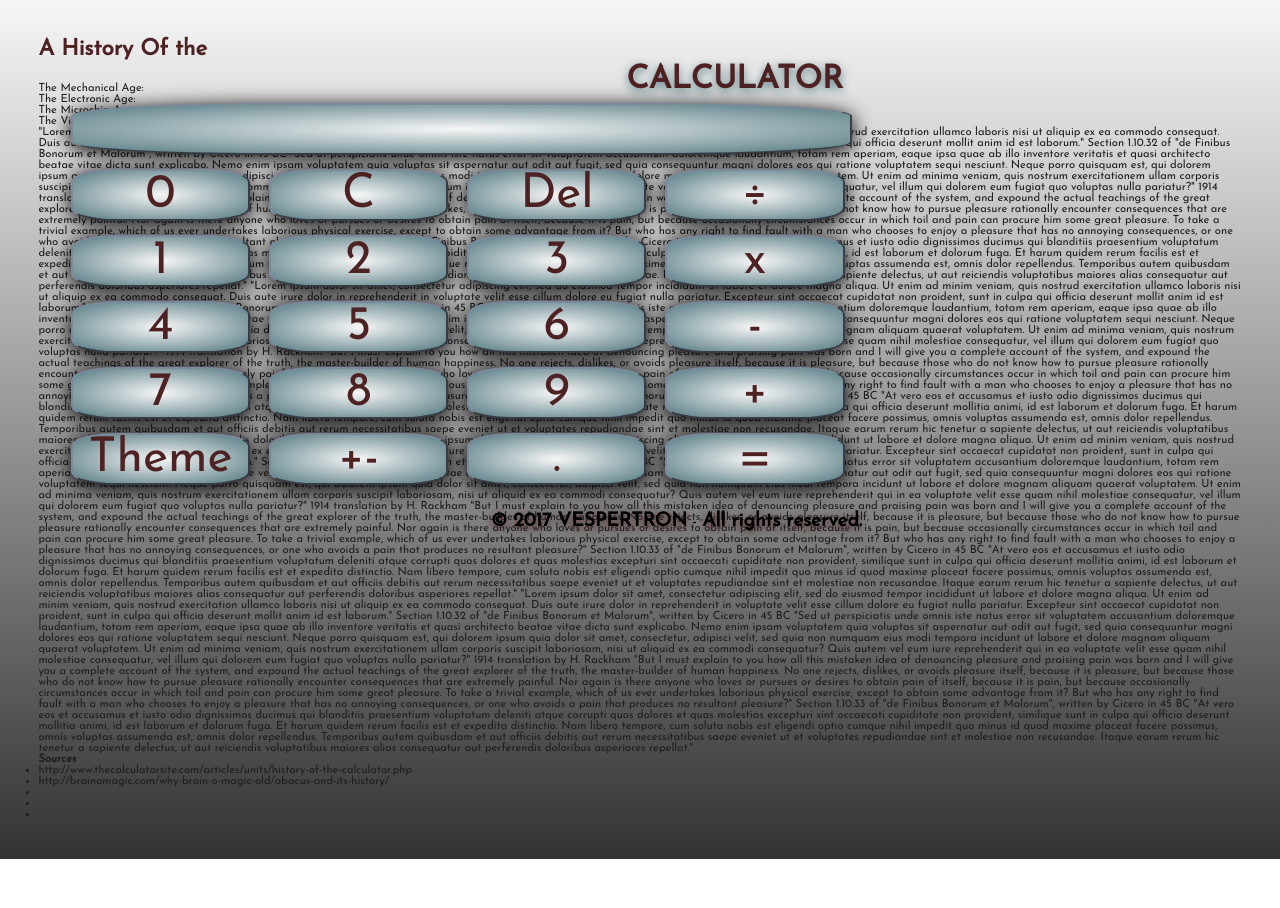
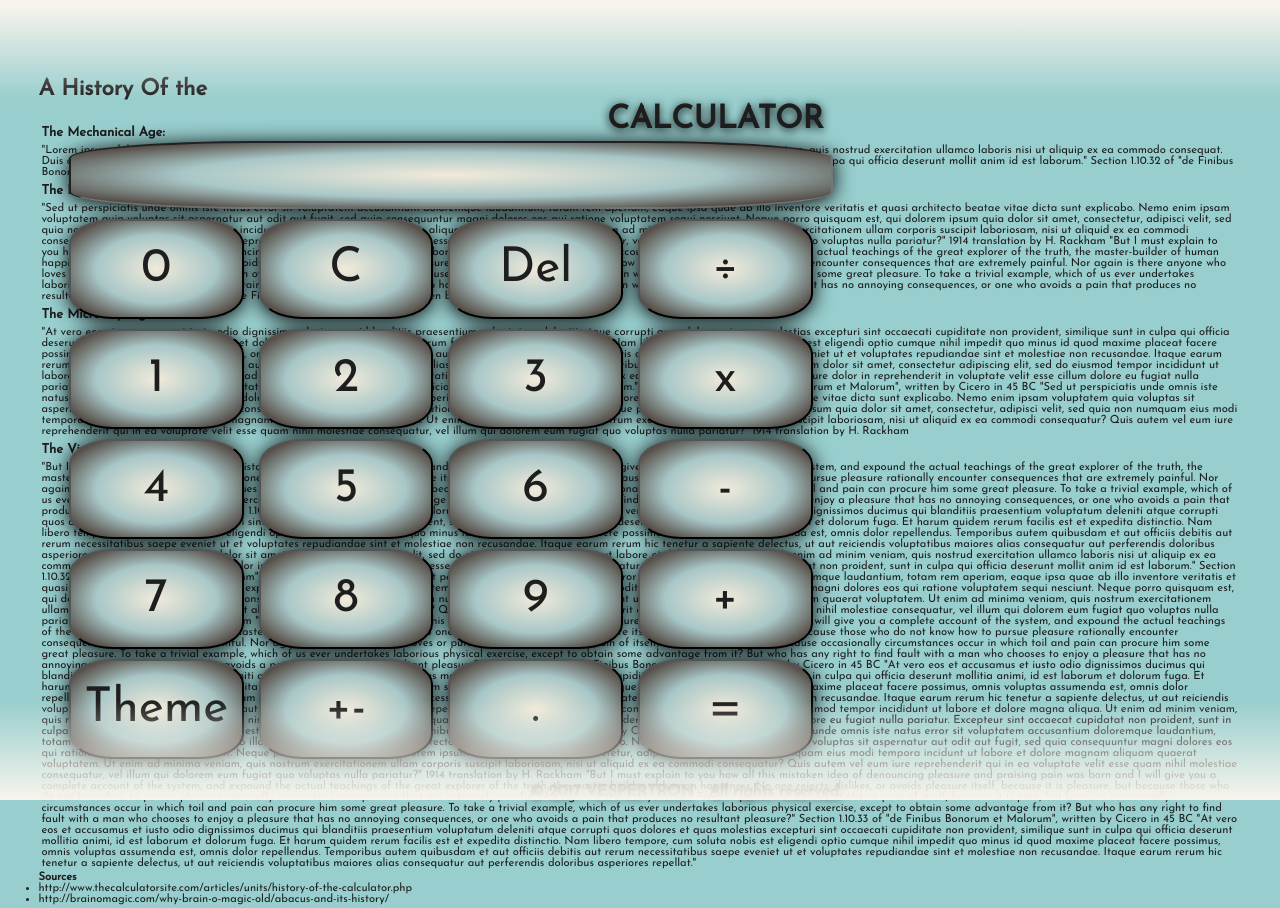
Before and after one commit to vespertron/calculator, a plain HTML site: page index.html in a window 1280 px wide. Shown: the top 908 px of the page. Before the commit the page ends 859 px from the top, so only its background shows below. Drawn offline with nearby package versions, Linux system fonts and the light colour scheme.

Commit message:
css style update

```diff
--- a/css/mintChocolate.css
+++ b/css/mintChocolate.css
@@ -11,6 +11,10 @@ html {
 
 h1, h2 {
 	font-size: 2em;
+}
+
+h3, p {
+	padding: 3px;
 }
 
 header {
--- a/index.html
+++ b/index.html
@@ -7,7 +7,7 @@
     <script src="https://code.jquery.com/jquery-1.12.3.min.js" integrity="sha256-aaODHAgvwQW1bFOGXMeX+pC4PZIPsvn2h1sArYOhgXQ=" crossorigin="anonymous"></script>
     <script src="js/script.js"></script>
     <link href="https://fonts.googleapis.com/css?family=Josefin+Sans" rel="stylesheet">
-    <link rel="stylesheet" type="text/css" href="css/vespertronClassic.css">
+    <link rel="stylesheet" type="text/css" href="css/mintChocolate.css">
 
     <title>calculator</title>
   </head>
@@ -50,32 +50,29 @@
       <h2>A History Of the</h2>
       <br />
       <br />
-      <p>The Mechanical Age: </p>
-      <p>The Electronic Age:</p>
-      <p>The Microchip Age:</p>
-      <p>The Virtual Age:</p>
+      <h3>The Mechanical Age: </h3>
       <p>"Lorem ipsum dolor sit amet, consectetur adipiscing elit, sed do eiusmod tempor incididunt ut labore et dolore magna aliqua. Ut enim ad minim veniam, quis nostrud exercitation ullamco laboris nisi ut aliquip ex ea commodo consequat. Duis aute irure dolor in reprehenderit in voluptate velit esse cillum dolore eu fugiat nulla pariatur. Excepteur sint occaecat cupidatat non proident, sunt in culpa qui officia deserunt mollit anim id est laborum."
 
-      Section 1.10.32 of "de Finibus Bonorum et Malorum", written by Cicero in 45 BC
-
-      "Sed ut perspiciatis unde omnis iste natus error sit voluptatem accusantium doloremque laudantium, totam rem aperiam, eaque ipsa quae ab illo inventore veritatis et quasi architecto beatae vitae dicta sunt explicabo. Nemo enim ipsam voluptatem quia voluptas sit aspernatur aut odit aut fugit, sed quia consequuntur magni dolores eos qui ratione voluptatem sequi nesciunt. Neque porro quisquam est, qui dolorem ipsum quia dolor sit amet, consectetur, adipisci velit, sed quia non numquam eius modi tempora incidunt ut labore et dolore magnam aliquam quaerat voluptatem. Ut enim ad minima veniam, quis nostrum exercitationem ullam corporis suscipit laboriosam, nisi ut aliquid ex ea commodi consequatur? Quis autem vel eum iure reprehenderit qui in ea voluptate velit esse quam nihil molestiae consequatur, vel illum qui dolorem eum fugiat quo voluptas nulla pariatur?"
+      Section 1.10.32 of "de Finibus Bonorum et Malorum", written by Cicero in 45 BC</p>
+      <h3>The Electronic Age:</h3>
+      <p>"Sed ut perspiciatis unde omnis iste natus error sit voluptatem accusantium doloremque laudantium, totam rem aperiam, eaque ipsa quae ab illo inventore veritatis et quasi architecto beatae vitae dicta sunt explicabo. Nemo enim ipsam voluptatem quia voluptas sit aspernatur aut odit aut fugit, sed quia consequuntur magni dolores eos qui ratione voluptatem sequi nesciunt. Neque porro quisquam est, qui dolorem ipsum quia dolor sit amet, consectetur, adipisci velit, sed quia non numquam eius modi tempora incidunt ut labore et dolore magnam aliquam quaerat voluptatem. Ut enim ad minima veniam, quis nostrum exercitationem ullam corporis suscipit laboriosam, nisi ut aliquid ex ea commodi consequatur? Quis autem vel eum iure reprehenderit qui in ea voluptate velit esse quam nihil molestiae consequatur, vel illum qui dolorem eum fugiat quo voluptas nulla pariatur?"
 
       1914 translation by H. Rackham
 
       "But I must explain to you how all this mistaken idea of denouncing pleasure and praising pain was born and I will give you a complete account of the system, and expound the actual teachings of the great explorer of the truth, the master-builder of human happiness. No one rejects, dislikes, or avoids pleasure itself, because it is pleasure, but because those who do not know how to pursue pleasure rationally encounter consequences that are extremely painful. Nor again is there anyone who loves or pursues or desires to obtain pain of itself, because it is pain, but because occasionally circumstances occur in which toil and pain can procure him some great pleasure. To take a trivial example, which of us ever undertakes laborious physical exercise, except to obtain some advantage from it? But who has any right to find fault with a man who chooses to enjoy a pleasure that has no annoying consequences, or one who avoids a pain that produces no resultant pleasure?"
 
-      Section 1.10.33 of "de Finibus Bonorum et Malorum", written by Cicero in 45 BC
-
-      "At vero eos et accusamus et iusto odio dignissimos ducimus qui blanditiis praesentium voluptatum deleniti atque corrupti quos dolores et quas molestias excepturi sint occaecati cupiditate non provident, similique sunt in culpa qui officia deserunt mollitia animi, id est laborum et dolorum fuga. Et harum quidem rerum facilis est et expedita distinctio. Nam libero tempore, cum soluta nobis est eligendi optio cumque nihil impedit quo minus id quod maxime placeat facere possimus, omnis voluptas assumenda est, omnis dolor repellendus. Temporibus autem quibusdam et aut officiis debitis aut rerum necessitatibus saepe eveniet ut et voluptates repudiandae sint et molestiae non recusandae. Itaque earum rerum hic tenetur a sapiente delectus, ut aut reiciendis voluptatibus maiores alias consequatur aut perferendis doloribus asperiores repellat."
+      Section 1.10.33 of "de Finibus Bonorum et Malorum", written by Cicero in 45 BC</p>
+      <h3>The Microchip Age:</h3>
+      <p>"At vero eos et accusamus et iusto odio dignissimos ducimus qui blanditiis praesentium voluptatum deleniti atque corrupti quos dolores et quas molestias excepturi sint occaecati cupiditate non provident, similique sunt in culpa qui officia deserunt mollitia animi, id est laborum et dolorum fuga. Et harum quidem rerum facilis est et expedita distinctio. Nam libero tempore, cum soluta nobis est eligendi optio cumque nihil impedit quo minus id quod maxime placeat facere possimus, omnis voluptas assumenda est, omnis dolor repellendus. Temporibus autem quibusdam et aut officiis debitis aut rerum necessitatibus saepe eveniet ut et voluptates repudiandae sint et molestiae non recusandae. Itaque earum rerum hic tenetur a sapiente delectus, ut aut reiciendis voluptatibus maiores alias consequatur aut perferendis doloribus asperiores repellat."
       "Lorem ipsum dolor sit amet, consectetur adipiscing elit, sed do eiusmod tempor incididunt ut labore et dolore magna aliqua. Ut enim ad minim veniam, quis nostrud exercitation ullamco laboris nisi ut aliquip ex ea commodo consequat. Duis aute irure dolor in reprehenderit in voluptate velit esse cillum dolore eu fugiat nulla pariatur. Excepteur sint occaecat cupidatat non proident, sunt in culpa qui officia deserunt mollit anim id est laborum."
 
       Section 1.10.32 of "de Finibus Bonorum et Malorum", written by Cicero in 45 BC
 
       "Sed ut perspiciatis unde omnis iste natus error sit voluptatem accusantium doloremque laudantium, totam rem aperiam, eaque ipsa quae ab illo inventore veritatis et quasi architecto beatae vitae dicta sunt explicabo. Nemo enim ipsam voluptatem quia voluptas sit aspernatur aut odit aut fugit, sed quia consequuntur magni dolores eos qui ratione voluptatem sequi nesciunt. Neque porro quisquam est, qui dolorem ipsum quia dolor sit amet, consectetur, adipisci velit, sed quia non numquam eius modi tempora incidunt ut labore et dolore magnam aliquam quaerat voluptatem. Ut enim ad minima veniam, quis nostrum exercitationem ullam corporis suscipit laboriosam, nisi ut aliquid ex ea commodi consequatur? Quis autem vel eum iure reprehenderit qui in ea voluptate velit esse quam nihil molestiae consequatur, vel illum qui dolorem eum fugiat quo voluptas nulla pariatur?"
 
-      1914 translation by H. Rackham
-
-      "But I must explain to you how all this mistaken idea of denouncing pleasure and praising pain was born and I will give you a complete account of the system, and expound the actual teachings of the great explorer of the truth, the master-builder of human happiness. No one rejects, dislikes, or avoids pleasure itself, because it is pleasure, but because those who do not know how to pursue pleasure rationally encounter consequences that are extremely painful. Nor again is there anyone who loves or pursues or desires to obtain pain of itself, because it is pain, but because occasionally circumstances occur in which toil and pain can procure him some great pleasure. To take a trivial example, which of us ever undertakes laborious physical exercise, except to obtain some advantage from it? But who has any right to find fault with a man who chooses to enjoy a pleasure that has no annoying consequences, or one who avoids a pain that produces no resultant pleasure?"
+      1914 translation by H. Rackham</p>
+      <h3>The Virtual Age:</h3>
+      <p>"But I must explain to you how all this mistaken idea of denouncing pleasure and praising pain was born and I will give you a complete account of the system, and expound the actual teachings of the great explorer of the truth, the master-builder of human happiness. No one rejects, dislikes, or avoids pleasure itself, because it is pleasure, but because those who do not know how to pursue pleasure rationally encounter consequences that are extremely painful. Nor again is there anyone who loves or pursues or desires to obtain pain of itself, because it is pain, but because occasionally circumstances occur in which toil and pain can procure him some great pleasure. To take a trivial example, which of us ever undertakes laborious physical exercise, except to obtain some advantage from it? But who has any right to find fault with a man who chooses to enjoy a pleasure that has no annoying consequences, or one who avoids a pain that produces no resultant pleasure?"
 
       Section 1.10.33 of "de Finibus Bonorum et Malorum", written by Cicero in 45 BC
 
```
